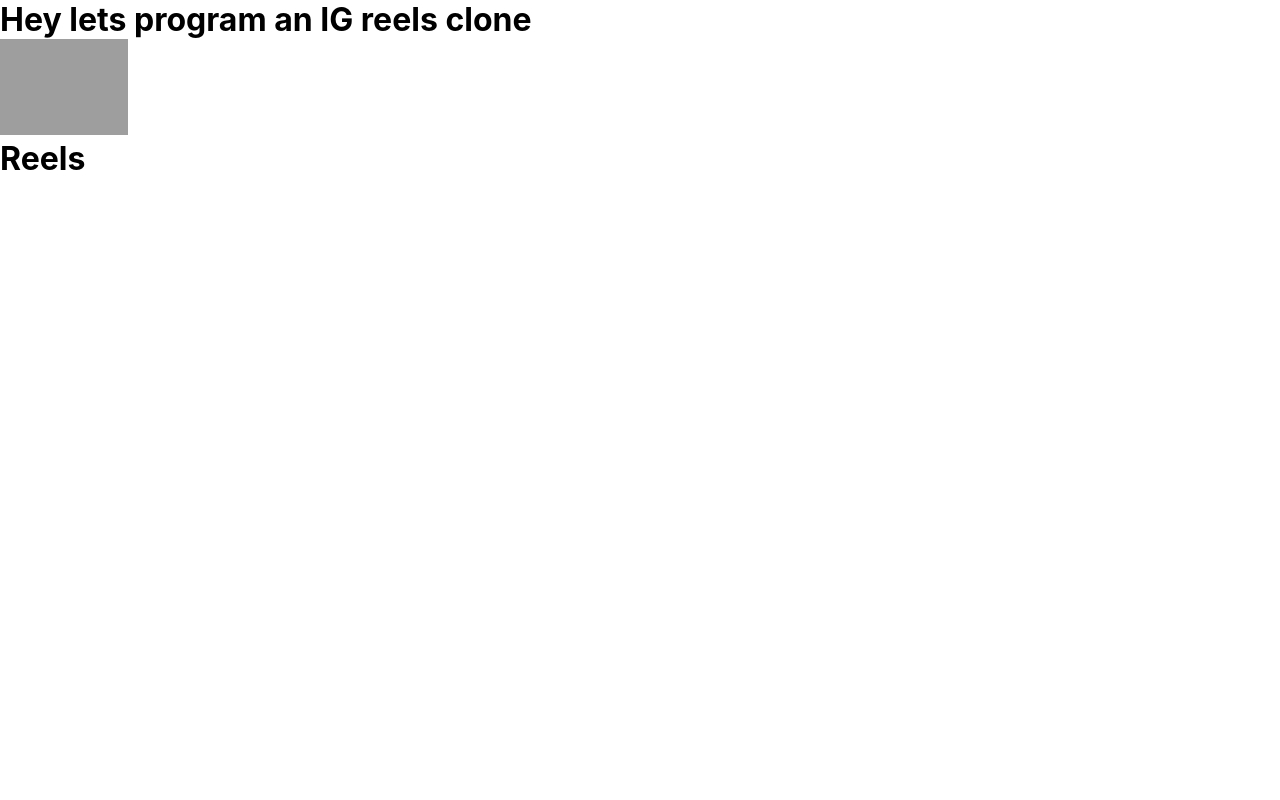
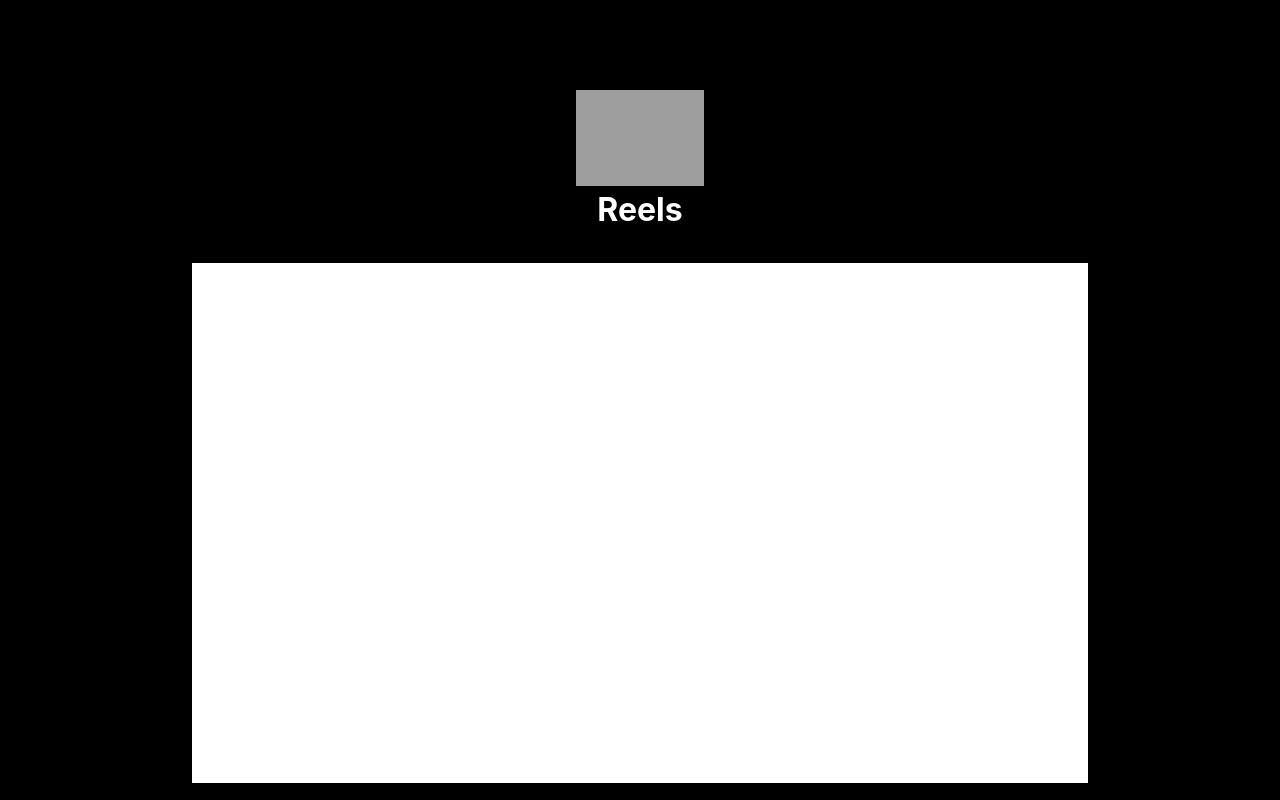
Before and after one commit to kilik42/ig-reels-clone2, a React (Create React App) app: page / in a window 1280 px wide. Built offline with nearby package versions, Linux system fonts and the light colour scheme; grey boxes are pictures that could not be loaded.

Commit message:
working on css for videos and general app look

```diff
--- a/src/App.css
+++ b/src/App.css
@@ -7,6 +7,21 @@ html{
   height: 12vh;
 }
 
-.app__top{
+.app__top > h1{
+  text-align: center;
+  color: white;
+}
 
+.app{
+  display: grid;
+  place-items: center;
+  height: 100vh;
+  background-color: black;
 }
+
+.app__videos{
+  position: relative;
+  height: 65vh;
+  background-color: white;
+  width: 70%;
+}
--- a/src/App.js
+++ b/src/App.js
@@ -3,7 +3,7 @@ import './App.css';
 
 function App() {
   return (
-    <div className="App">
+    <div className="app">
       <h1>Hey lets program an IG reels clone</h1>
 
       <div className="app__top">
```
